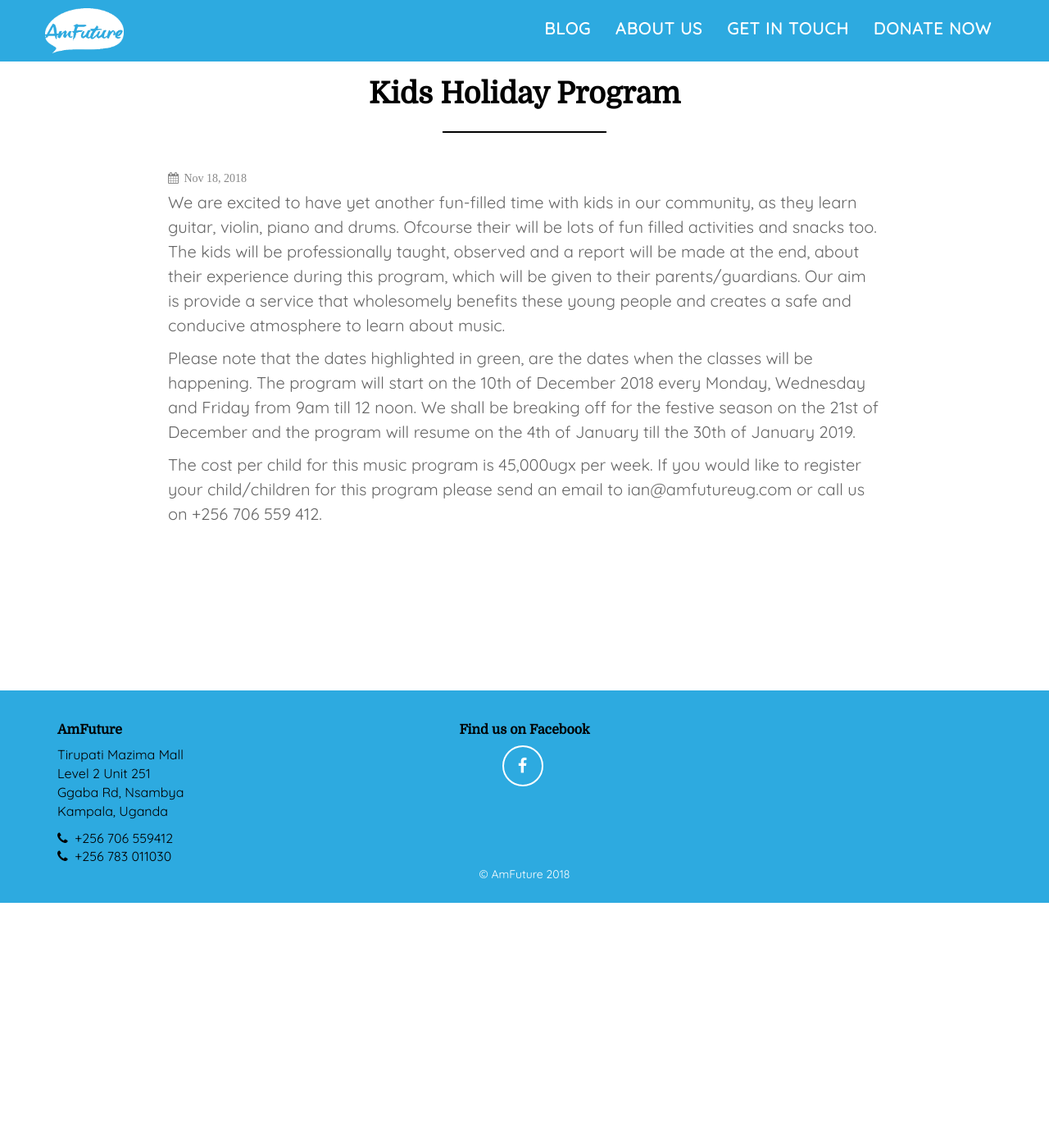
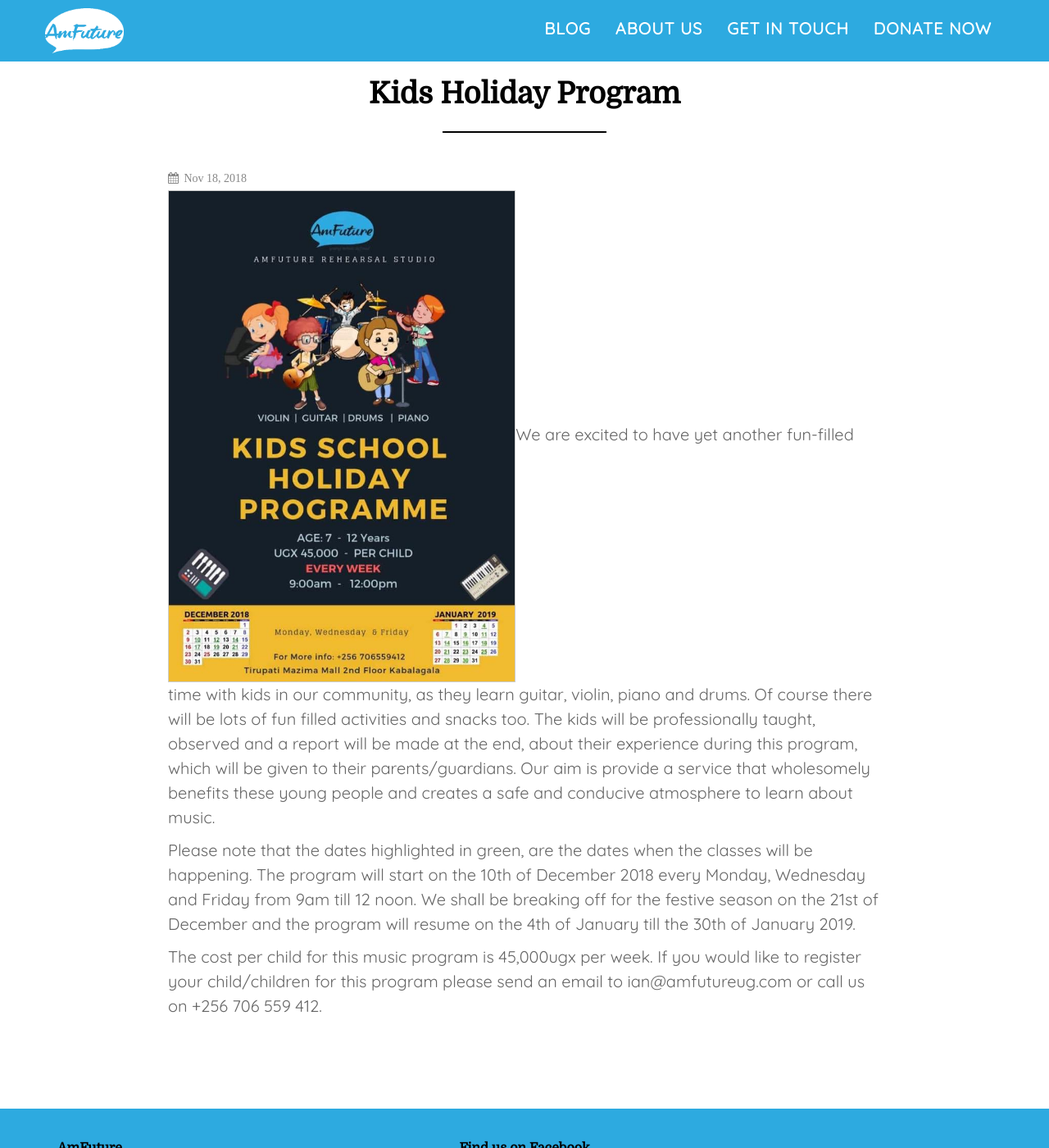
Before and after one commit to tomhamiltonstubber/amfutureug.com, a Jekyll site: the page built from _posts/2018-11-18-kids-holiday-program.md, in a window 1280 px wide and 1400 px high. Shown: the whole window at 82% size. Built offline with Jekyll 4.4.1, drawn with Linux system fonts in a browser that asks for light colours; nearby versions of some CDN libraries; some of the changed lines change nothing that is shown.

Commit message:
Update from Forestry.io - Updated kids-holiday-program.md

```diff
--- a/_posts/2018-11-18-kids-holiday-program.md
+++ b/_posts/2018-11-18-kids-holiday-program.md
@@ -3,19 +3,11 @@
 layout: post
 date: 2018-11-18 14:00:37 +0000
 thumbnail: "/static/img/061B0153-66AA-4E05-985C-30073891E269.jpeg"
-page_content: "We are excited to have yet another fun-filled time with kids in our
-  community, as they learn guitar, violin, piano and drums. Ofcourse their will be
-  lots of fun filled activities and snacks too. The kids will be professionally taught,
-  observed and a report will be made at the end, about their experience during this
-  program, which will be given to their parents/guardians. Our aim is provide a service
-  that wholesomely benefits these young people and creates a safe and conducive atmosphere
-  to learn about music.\n\nPlease note that the dates highlighted in green, are the
-  dates when the classes will be happening. The program will start on the 10th of
-  December 2018 every Monday, Wednesday and Friday from 9am till 12 noon. We shall
-  be breaking off for the festive season on the 21st of December and the program will
-  resume on the 4th of January till the 30th of January 2019. \n\nThe cost per child
-  for this music program is 45,000ugx per week. If you would like to register your
-  child/children for this program please send an email to ian@amfutureug.com or call
-  us on +256 706 559 412. "
+page_content: |-
+  ![](/static/img/061B0153-66AA-4E05-985C-30073891E269.jpeg)We are excited to have yet another fun-filled time with kids in our community, as they learn guitar, violin, piano and drums. Of course there will be lots of fun filled activities and snacks too. The kids will be professionally taught, observed and a report will be made at the end, about their experience during this program, which will be given to their parents/guardians. Our aim is provide a service that wholesomely benefits these young people and creates a safe and conducive atmosphere to learn about music.
+
+  Please note that the dates highlighted in green, are the dates when the classes will be happening. The program will start on the 10th of December 2018 every Monday, Wednesday and Friday from 9am till 12 noon. We shall be breaking off for the festive season on the 21st of December and the program will resume on the 4th of January till the 30th of January 2019.
+
+  The cost per child for this music program is 45,000ugx per week. If you would like to register your child/children for this program please send an email to ian@amfutureug.com or call us on +256 706 559 412.
 
 ---
```
